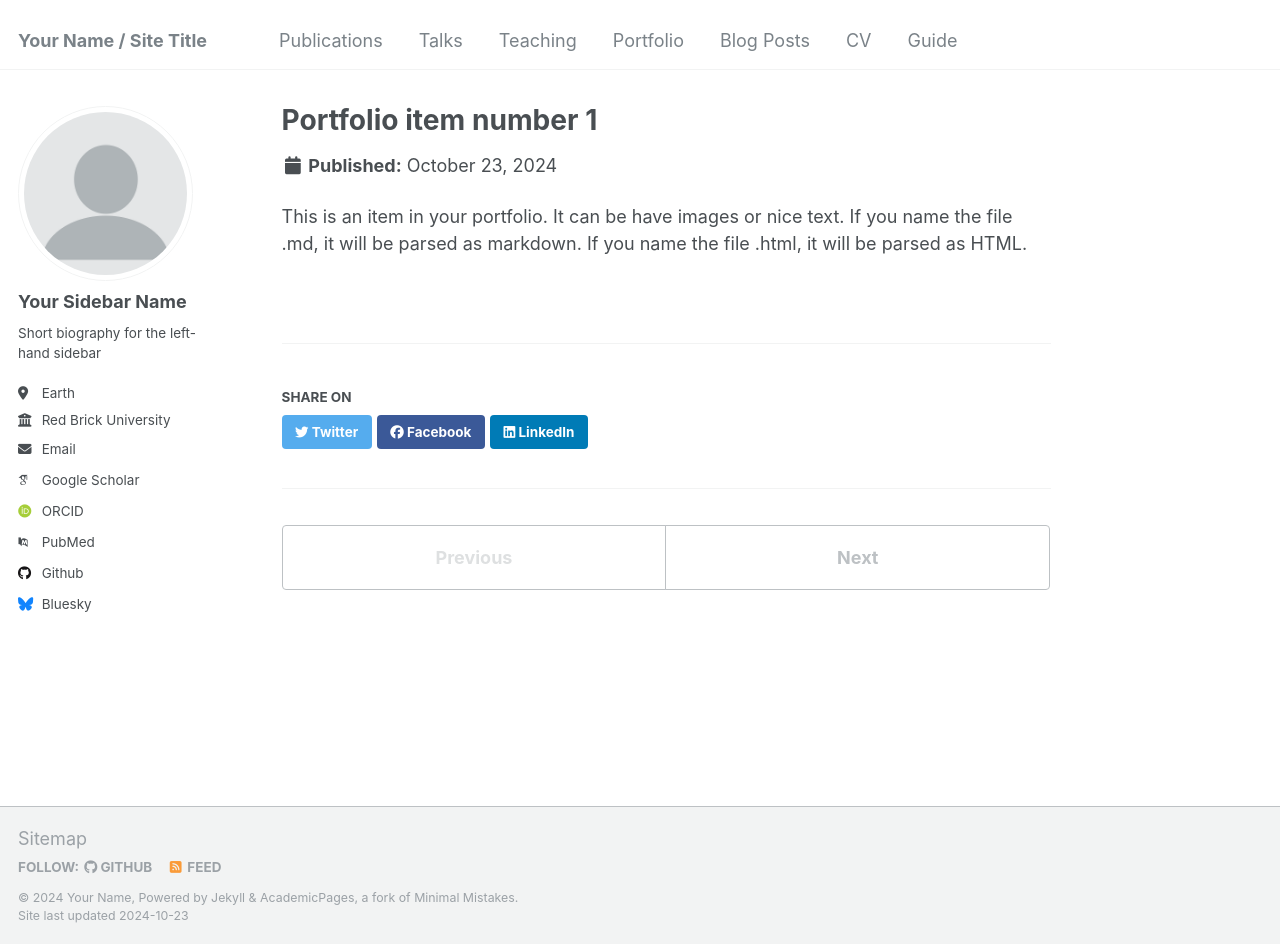
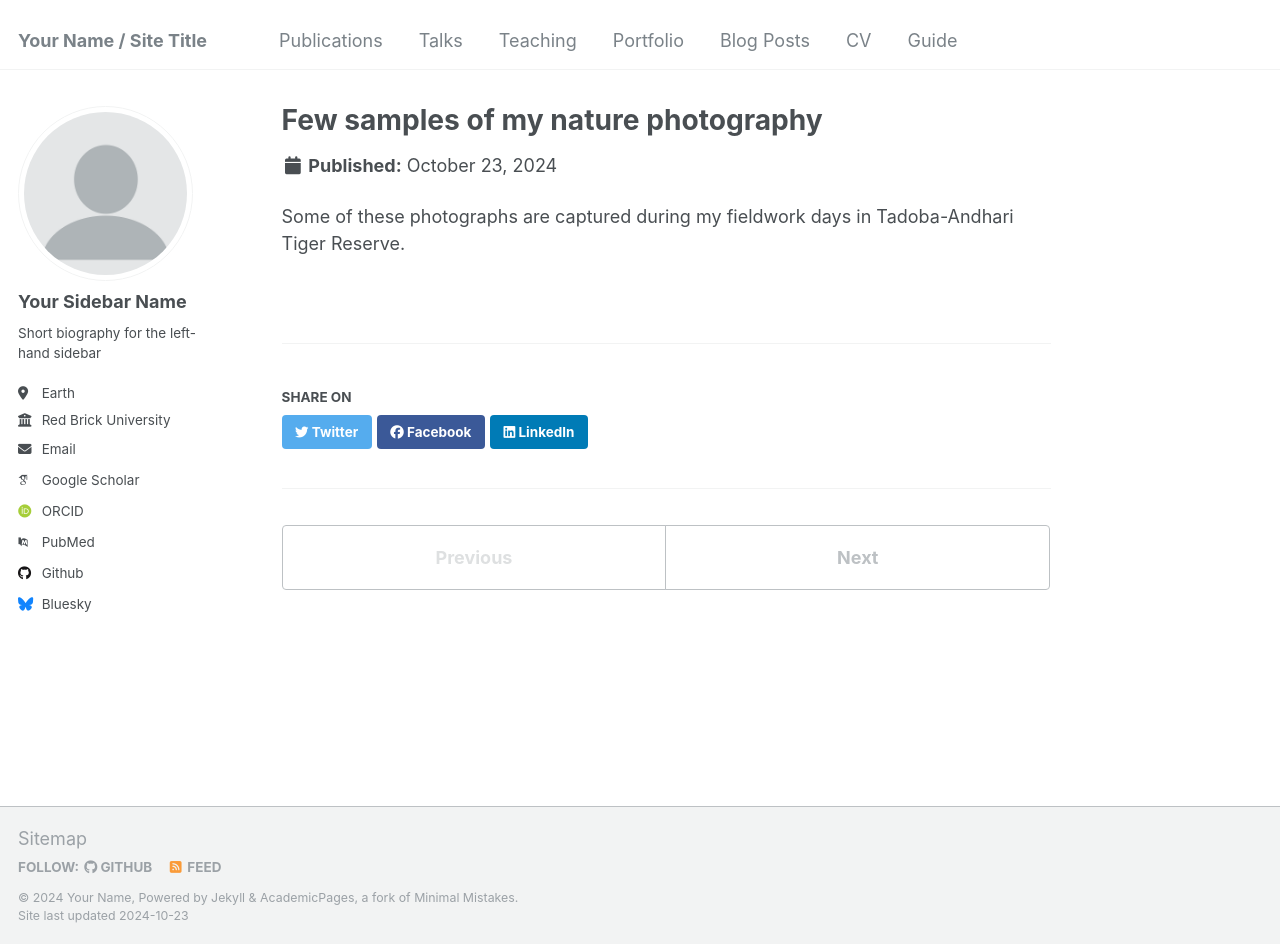
Before and after one commit to nilanjanchatterjee/nilanjanchatterjee.github.io, a Jekyll site: the page built from _portfolio/portfolio-1.md, in a window 1280 px wide and 944 px high. Built offline with Jekyll 4.4.1, drawn with Linux system fonts in a browser that asks for light colours; some web fonts are replaced.

Commit message:
Update portfolio-1.md

```diff
--- a/_portfolio/portfolio-1.md
+++ b/_portfolio/portfolio-1.md
@@ -1,7 +1,7 @@
 ---
-title: "Portfolio item number 1"
-excerpt: "Short description of portfolio item number 1<br/><img src='/images/500x300.png'>"
+title: "Few samples of my nature photography"
+excerpt: "Wildlife Photography"
 collection: portfolio
 ---
 
-This is an item in your portfolio. It can be have images or nice text. If you name the file .md, it will be parsed as markdown. If you name the file .html, it will be parsed as HTML.
+Some of these photographs are captured during my fieldwork days in Tadoba-Andhari Tiger Reserve.
```
